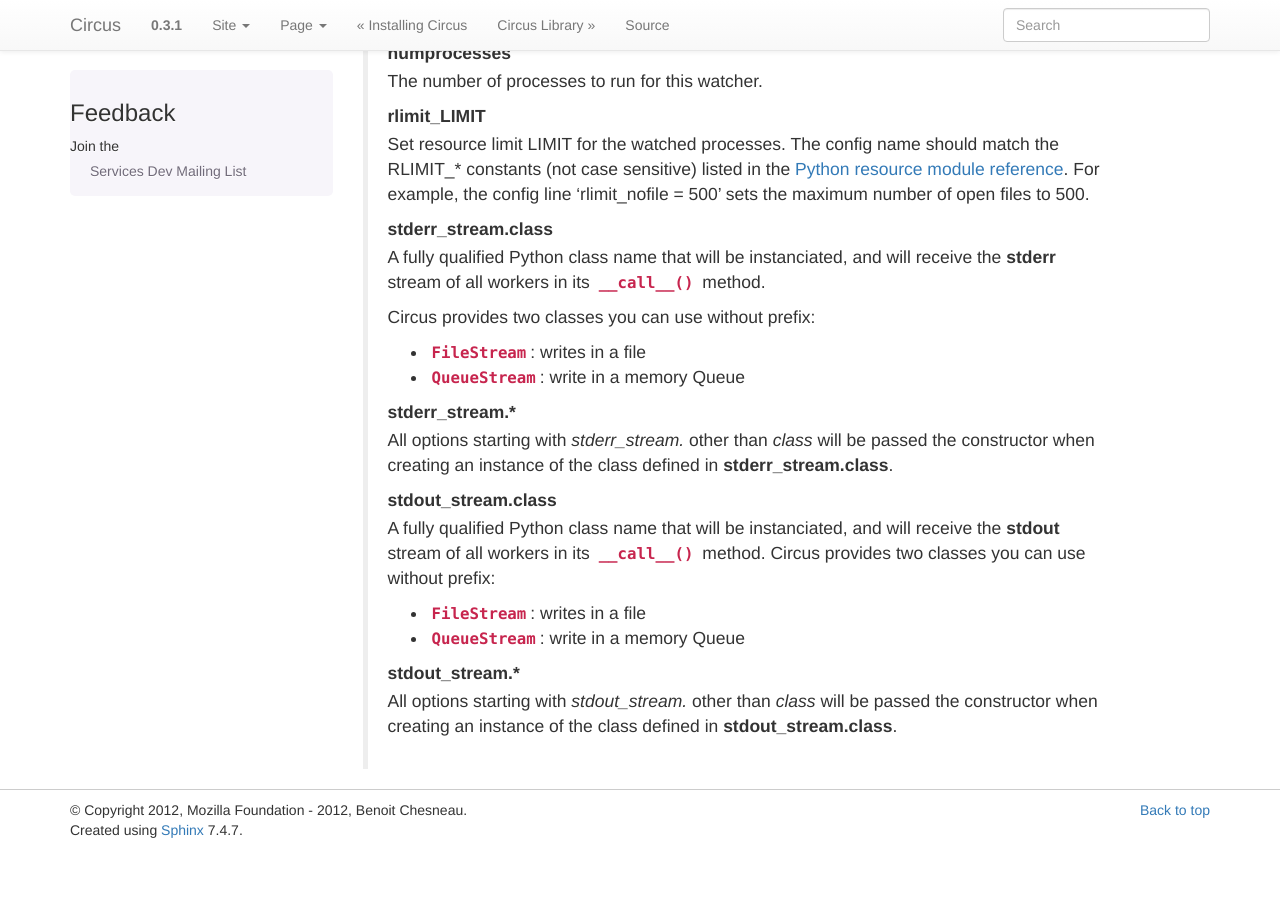
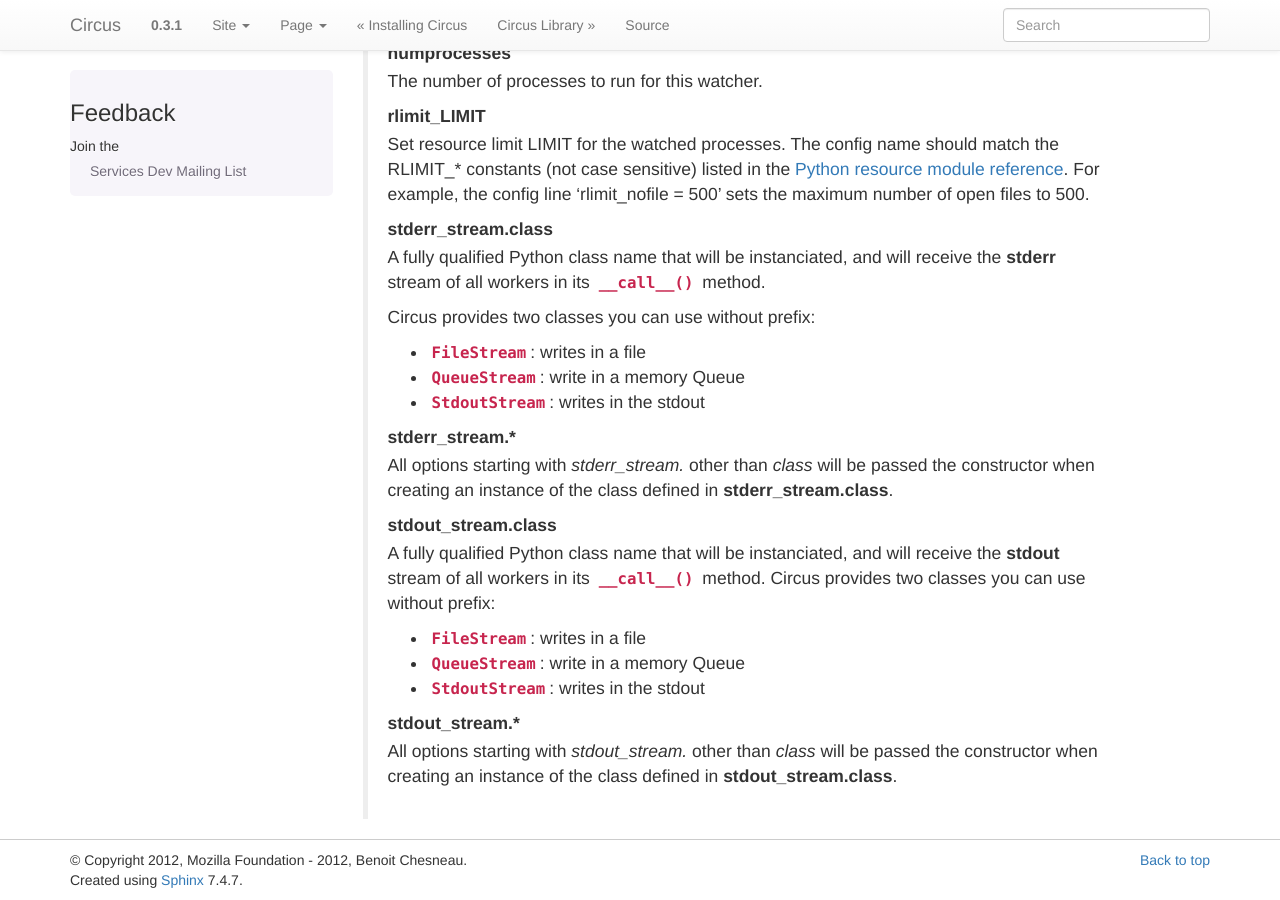
Before and after one commit to circus-tent/circus, a Sphinx documentation site: the page built from docs/source/configuration.rst, in a window 1280 px wide and 900 px high, scrolled down 1524 px. Built offline with Sphinx 7.4.7, drawn with Linux system fonts in a browser that asks for light colours; pages that are not in the unit, such as notebooks, are missing from menus; before the commit the page ends 2374 px from its top, so only the background shows below that.

Commit message:
doc about stdout

```diff
--- a/CHANGES.rst
+++ b/CHANGES.rst
@@ -5,6 +5,7 @@ CHANGES
 ------------------
 
 - fix: make sure watcher' defaults aren't overrided
+- added a StdoutStream class.
 
 0.3 - 2012-04-18
 ----------------
--- a/docs/source/configuration.rst
+++ b/docs/source/configuration.rst
@@ -78,6 +78,7 @@ watcher:NAME (as many sections as you want)
 
         - :class:`FileStream`: writes in a file
         - :class:`QueueStream`: write in a memory Queue
+        - :class:`StdoutStream`: writes in the stdout
 
     **stderr_stream.***
         All options starting with *stderr_stream.* other than *class* will
@@ -91,6 +92,7 @@ watcher:NAME (as many sections as you want)
 
         - :class:`FileStream`: writes in a file
         - :class:`QueueStream`: write in a memory Queue
+        - :class:`StdoutStream`: writes in the stdout
 
     **stdout_stream.***
         All options starting with *stdout_stream.* other than *class* will
```
